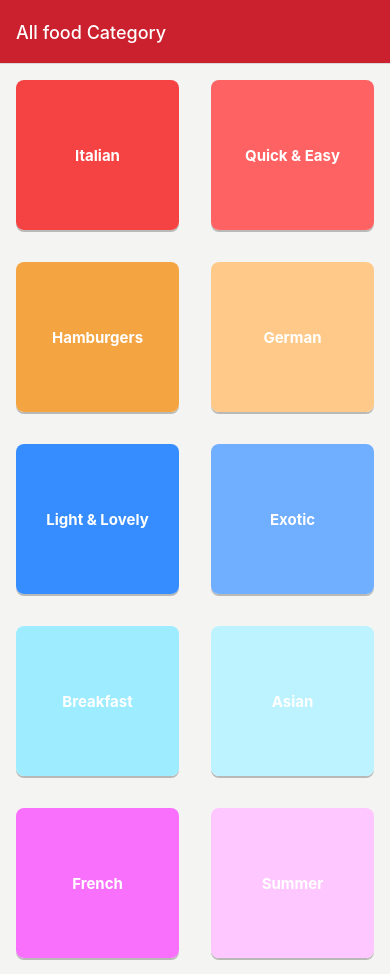
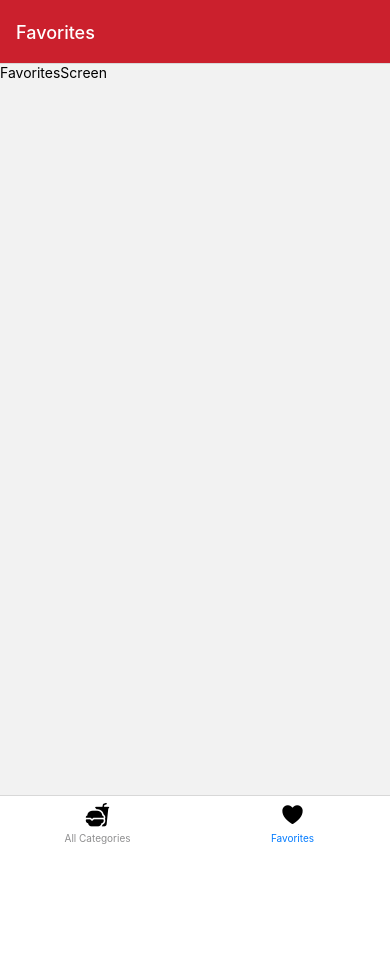
Before and after one commit to PranjalSrivastava01/MealsApp, a React Native app: screen /Favorites in a window 390 px wide. After the commit the page ends 844 px from the top, so only its background shows below. Built offline with nearby package versions, Linux system fonts and the light colour scheme.

Commit message:
bottom navigation added

```diff
--- a/App.tsx
+++ b/App.tsx
@@ -1,11 +1,54 @@
-
+import 'react-native-gesture-handler';
 import { StyleSheet, Text, View,Button } from 'react-native';
 import CategoriesScreen from './screens/CategoriesScreen';
 import { NavigationContainer } from '@react-navigation/native';
 import { createStackNavigator } from '@react-navigation/stack';
 import MealsOverviewScreen from './screens/MealsOverviewScreen';
 import MealDetailScreen from './screens/MealDetailScreen';
+import { createDrawerNavigator } from '@react-navigation/drawer';
+import FavoritesScreen from './screens/FavoritesScreen';
+import { createBottomTabNavigator } from '@react-navigation/bottom-tabs';
+import AntDesign from 'react-native-vector-icons/AntDesign';
+import IonIcons from 'react-native-vector-icons/Ionicons'
+const Tab = createBottomTabNavigator();
 const Stack=createStackNavigator();
+const Drawer = createDrawerNavigator();
+function DrawerNavigator() {
+  return (
+    <Tab.Navigator
+      screenOptions={{
+        headerStyle:{ backgroundColor:'#cb202d'},
+        headerTintColor:'white',
+      }}
+    >
+      <Tab.Screen
+        name="Categories"
+        component={CategoriesScreen}
+        options={{
+          title: 'All Categories',
+          tabBarIcon: ({focused}) => {
+            return (
+              <View style={{justifyContent: 'center', alignItems: 'center'}}>
+                <IonIcons name="ios-fast-food" size={25} />
+              </View>
+            );
+          },
+        }}
+      />
+      <Tab.Screen name="Favorites" component={FavoritesScreen} options={{
+          title: 'Favorites',
+          tabBarIcon: ({focused}) => {
+            return (
+              <View style={{justifyContent: 'center', alignItems: 'center'}}>
+                <IonIcons name="heart" size={25} />
+              </View>
+            );
+          },
+        }}/>
+    </Tab.Navigator>
+  );
+}
+
 export default function App() {
   return (
       <NavigationContainer>
@@ -16,10 +59,10 @@ export default function App() {
             cardStyle:{backgroundColor:'#f4f4f2'}
           }}>
           <Stack.Screen
-           name="MealsCategories"
-           component={CategoriesScreen}
+           name="Drawer"
+           component={DrawerNavigator}
            options={{
-            title:'All food Category'
+            headerShown:false
            }}
           />
           <Stack.Screen
@@ -56,19 +99,3 @@ const styles = StyleSheet.create({
     justifyContent: 'center',
   },
 });
-
-
-// import { createStackNavigator } from '@react-navigation/stack';
-
-// const Stack = createStackNavigator();
-
-// function MyStack() {
-//   return (
-//     <Stack.Navigator>
-//       <Stack.Screen name="Home" component={Home} />
-//       <Stack.Screen name="Notifications" component={Notifications} />
-//       <Stack.Screen name="Profile" component={Profile} />
-//       <Stack.Screen name="Settings" component={Settings} />
-//     </Stack.Navigator>
-//   );
-// }
--- a/babel.config.js
+++ b/babel.config.js
@@ -1,11 +1,8 @@
 module.exports = {
   presets: ['module:metro-react-native-babel-preset'],
   plugins: [
-    ...
     [
-        'react-native-reanimated/plugin', {
-            relativeSourceLocation: true,
-        },
-    ]
+        'react-native-reanimated/plugin',
+    ],
 ],
 };
--- a/package.json
+++ b/package.json
@@ -10,13 +10,14 @@
     "test": "jest"
   },
   "dependencies": {
+    "@react-navigation/bottom-tabs": "^6.5.7",
     "@react-navigation/drawer": "^6.6.2",
     "@react-navigation/native": "^6.1.6",
     "@react-navigation/stack": "^6.3.16",
     "react": "18.2.0",
     "react-native": "0.71.7",
     "react-native-gesture-handler": "^2.11.0",
-    "react-native-reanimated": "^1.13.4",
+    "react-native-reanimated": "^3.2.0",
     "react-native-safe-area-context": "^4.5.1",
     "react-native-screens": "^3.20.0",
     "react-native-vector-icons": "^9.2.0"
--- /dev/null
+++ b/screens/FavoritesScreen.js
@@ -0,0 +1,14 @@
+import { StyleSheet, Text, View } from 'react-native'
+import React from 'react'
+
+const FavoritesScreen = () => {
+  return (
+    <View>
+      <Text>FavoritesScreen</Text>
+    </View>
+  )
+}
+
+export default FavoritesScreen
+
+const styles = StyleSheet.create({})
```
Also changed, not shown: 2 other files (tests, documents, lock files or other folders).
